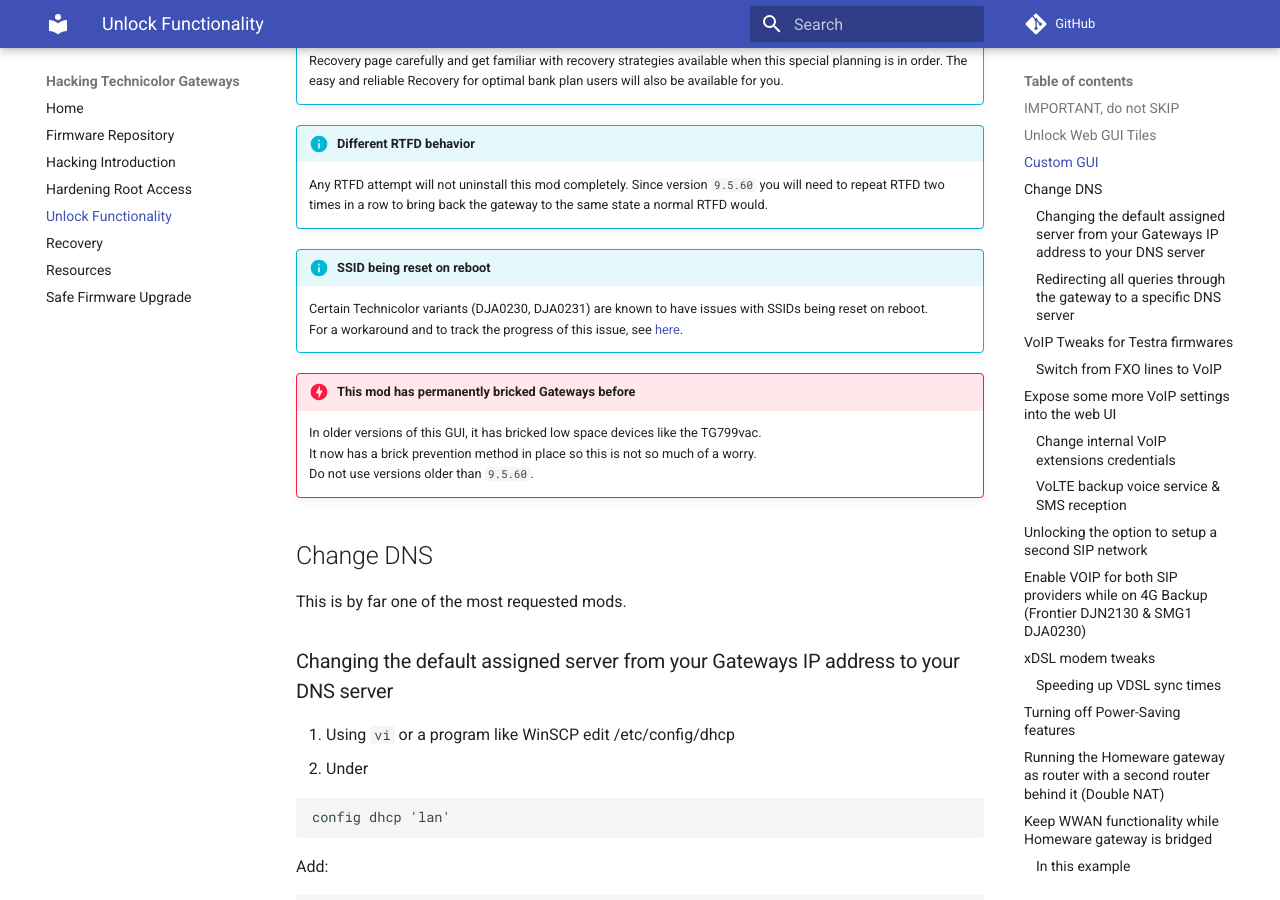
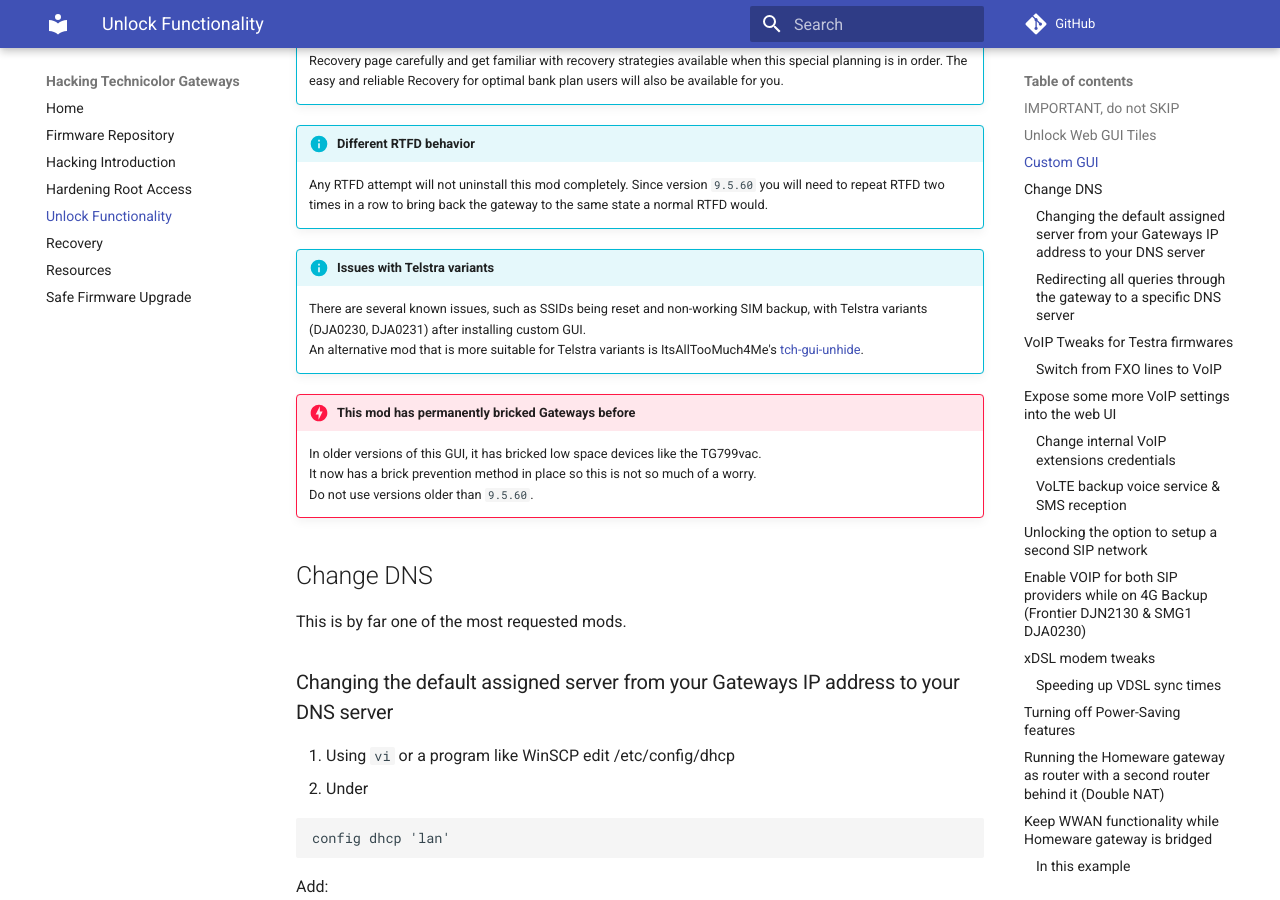
Before and after one commit to hack-technicolor/hack-technicolor, an MkDocs documentation site: the page built from docs/Unlock.md, in a window 1280 px wide and 900 px high, scrolled down 1399 px. Built offline with MkDocs 1.6.1 and Material for MkDocs 9.7.7, drawn with Linux system fonts in a browser that asks for light colours; comment, search, counter and statistics services are not loaded.

Commit message:
Add tch-gui-unhide tip for telstra variants

```diff
--- a/docs/Unlock.md
+++ b/docs/Unlock.md
@@ -53,15 +53,16 @@
 
 This is recommended for users who don't fear a few bugs and want the most out-of-box usability from their modded gateway.
 
+
 !!! info "Recovery options"
     Since version `9.5.60` this mod is compatible with the same *optimal* bank plan suggested in this wiki. Please, read Recovery page carefully and get familiar with recovery strategies available when this special planning is in order. The easy and reliable Recovery for optimal bank plan users will also be available for you.
 
 !!! info "Different RTFD behavior"
     Any RTFD attempt will not uninstall this mod completely. Since version `9.5.60` you will need to repeat RTFD two times in a row to bring back the gateway to the same state a normal RTFD would.
 
-!!! info "SSID being reset on reboot"
-    Certain Technicolor variants (DJA0230, DJA0231) are known to have issues with SSIDs being reset on reboot.
-    For a workaround and to track the progress of this issue, see [here](https://github.com/Ansuel/tch-nginx-gui/issues/842).
+!!! info "Issues with Telstra variants"
+    There are several known issues, such as SSIDs being reset and non-working SIM backup, with Telstra variants (DJA0230, DJA0231) after installing custom GUI.
+    An alternative mod that is more suitable for Telstra variants is ItsAllTooMuch4Me's [tch-gui-unhide](https://github.com/seud0nym/tch-gui-unhide).
 
 !!! danger "This mod has permanently bricked Gateways before"
     In older versions of this GUI, it has bricked low space devices like the TG799vac.
```
